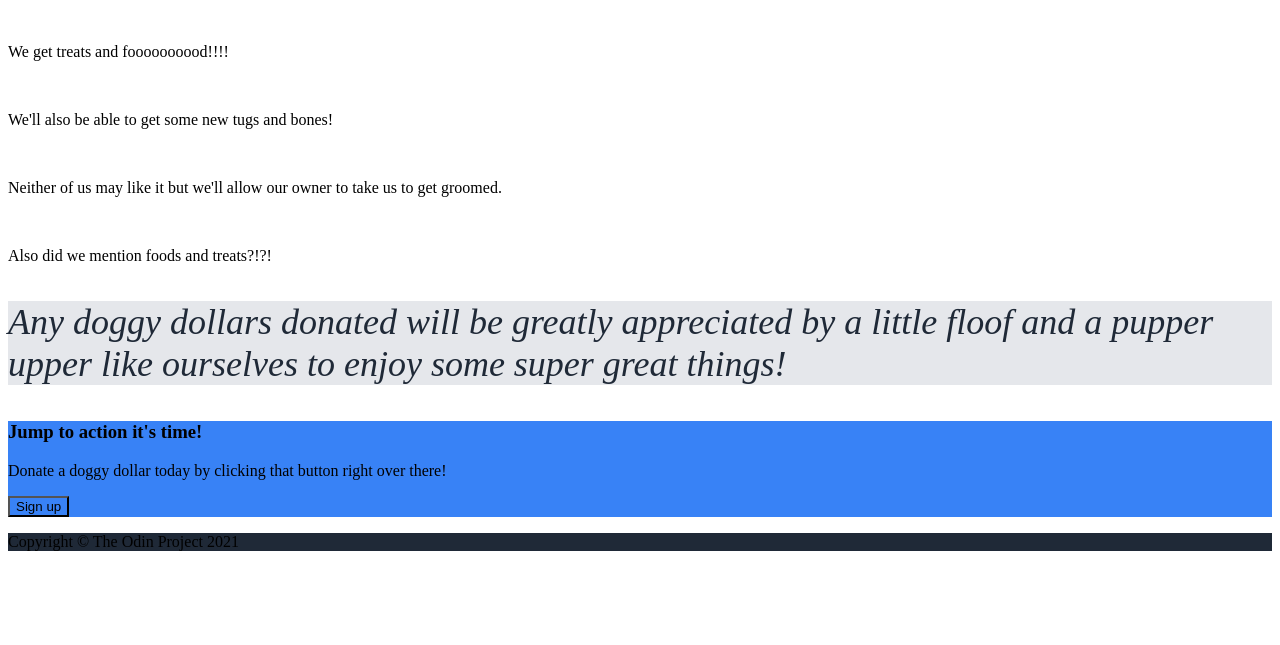
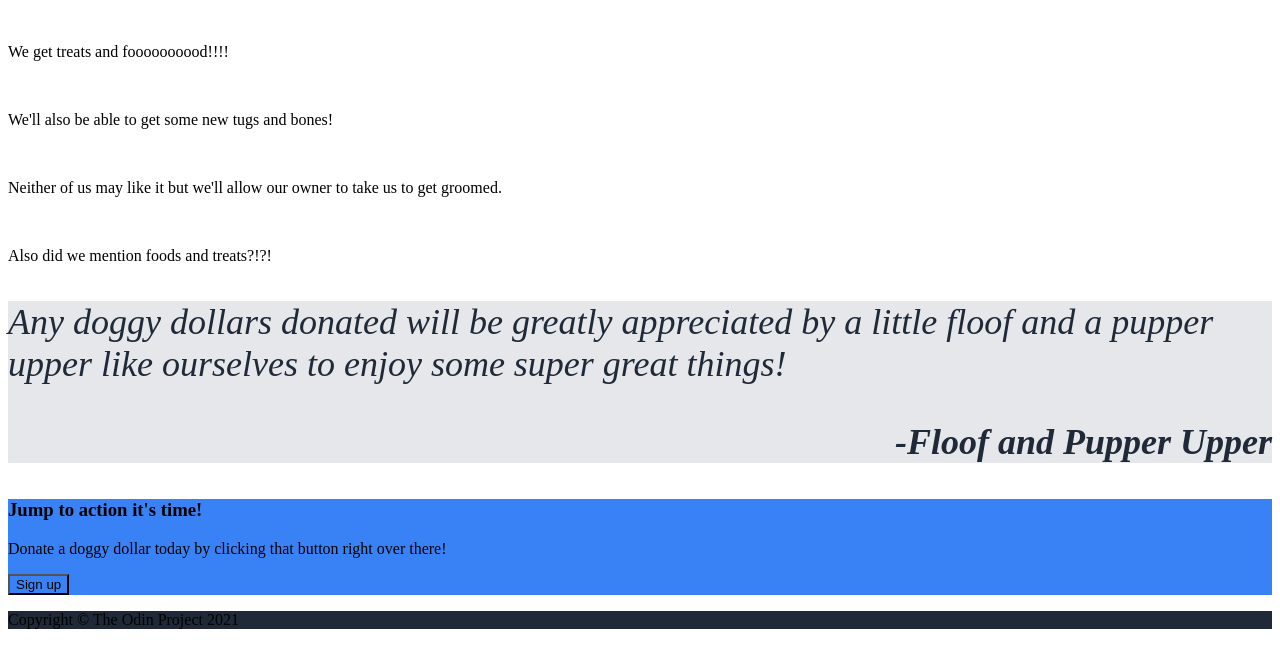
Before and after one commit to crasion528/landing-page, a plain HTML site: page index.html in a window 1280 px wide. Shown: the part 386-1031 px from the top of the page. Before the commit the page ends 953 px from the top, so only its background shows below. Drawn offline with Linux system fonts and the light colour scheme.

Commit message:
Change reference class to author class
adjusted in HTML and CSS

```diff
--- a/index.html
+++ b/index.html
@@ -40,6 +40,7 @@
   </div>
   <div class="quote">
     <p>Any doggy dollars donated will be greatly appreciated by a little floof and a pupper upper like ourselves to enjoy some super great things!</p>
+    <p class="author">-Floof and Pupper Upper</p>
   </div>
   <div class="bottom">
     <h3>Jump to action it's time!</h3>
--- a/style.css
+++ b/style.css
@@ -36,7 +36,7 @@ h2 {
     color: #1F2937;
 }
 
-.reference {
+.author {
     font-weight: 900;
     text-align: right;
 }
```
